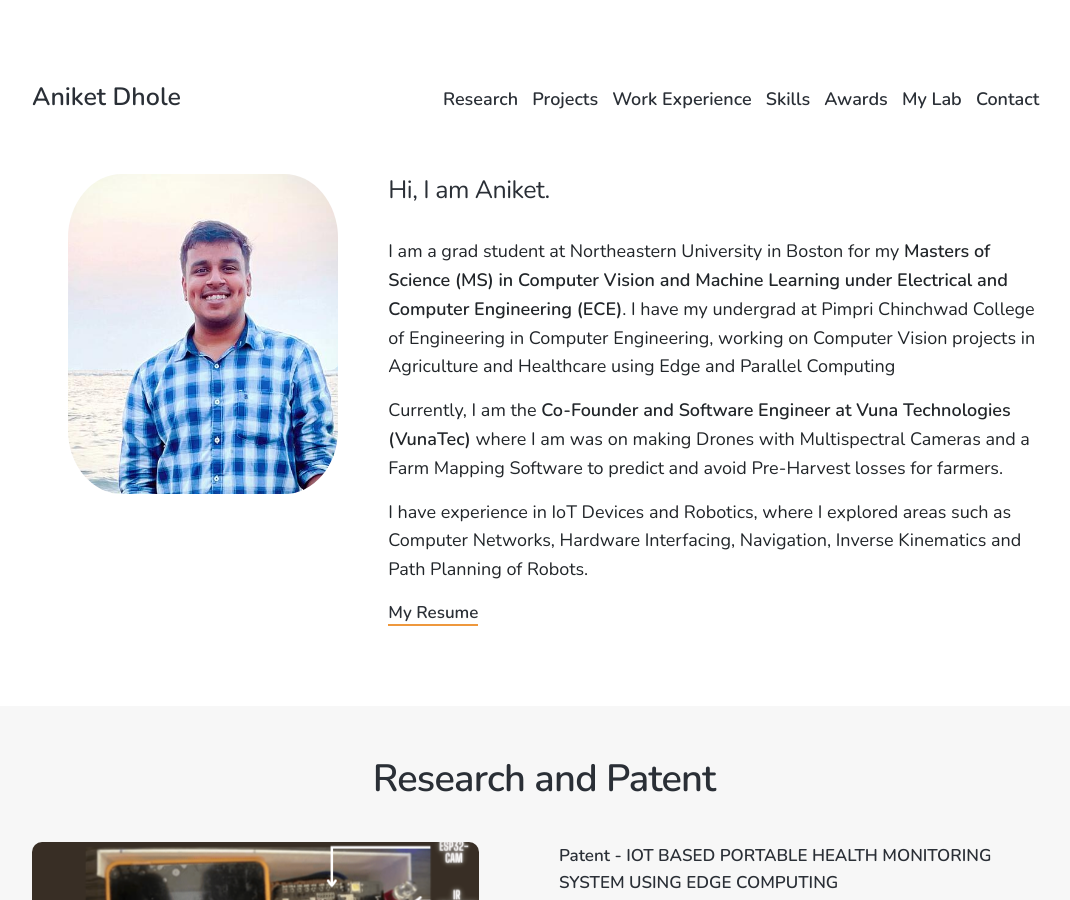
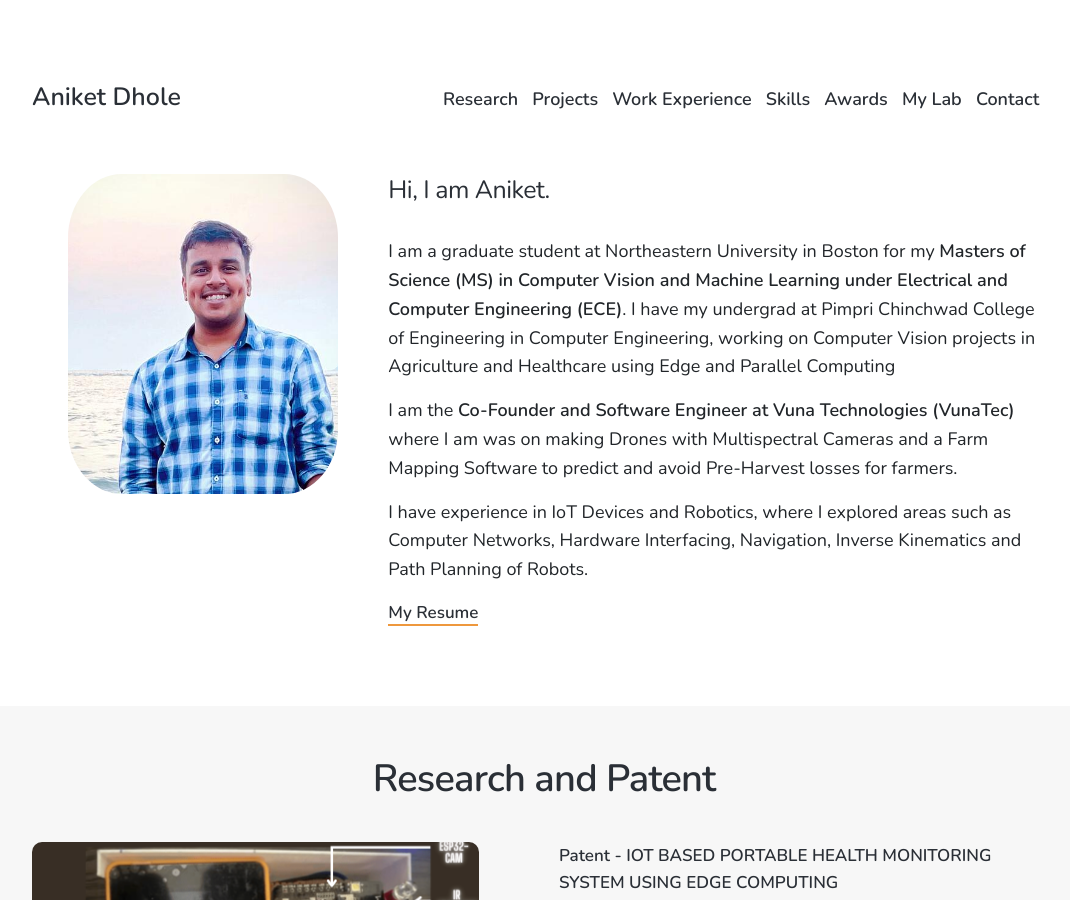
Before and after one commit to aniketdhole07/web, a Jekyll site: the page built from index.html, in a window 1280 px wide and 900 px high. Shown: the whole window, without its empty margins (96-1166 px from the left). Built offline with Jekyll 4.4.1, drawn with Linux system fonts in a browser that asks for light colours; nearby versions of some CDN libraries; the list of posts is cut into pages by our own code.

Commit message:
Update index.html

```diff
--- a/index.html
+++ b/index.html
@@ -15,9 +15,9 @@ featured_image:
         <div class="col-lg-8 col-sm-12 about">
             <h3>Hi, I am Aniket.</h3>
             </br>
-            <p class="about_text"> I am a grad student at Northeastern University in Boston for my <b>Masters of Science (MS) in Computer Vision and Machine Learning under Electrical and Computer Engineering (ECE)</b>. I have my undergrad at Pimpri Chinchwad College of Engineering in Computer Engineering, working on Computer Vision projects in Agriculture and Healthcare using Edge and Parallel Computing</p>
+            <p class="about_text"> I am a graduate student at Northeastern University in Boston for my <b>Masters of Science (MS) in Computer Vision and Machine Learning under Electrical and Computer Engineering (ECE)</b>. I have my undergrad at Pimpri Chinchwad College of Engineering in Computer Engineering, working on Computer Vision projects in Agriculture and Healthcare using Edge and Parallel Computing</p>
 
-            <p>Currently, I am the <b>Co-Founder and Software Engineer at Vuna Technologies (VunaTec)</b> where I am was on making Drones with Multispectral Cameras and a Farm Mapping Software to predict and avoid Pre-Harvest losses for farmers.</p>
+            <p>I am the <b>Co-Founder and Software Engineer at Vuna Technologies (VunaTec)</b> where I am was on making Drones with Multispectral Cameras and a Farm Mapping Software to predict and avoid Pre-Harvest losses for farmers.</p>
 
             <p> I have experience in IoT Devices and Robotics, where I explored areas such as Computer Networks, Hardware Interfacing, Navigation, Inverse Kinematics and Path Planning of Robots.</p>
 
```
